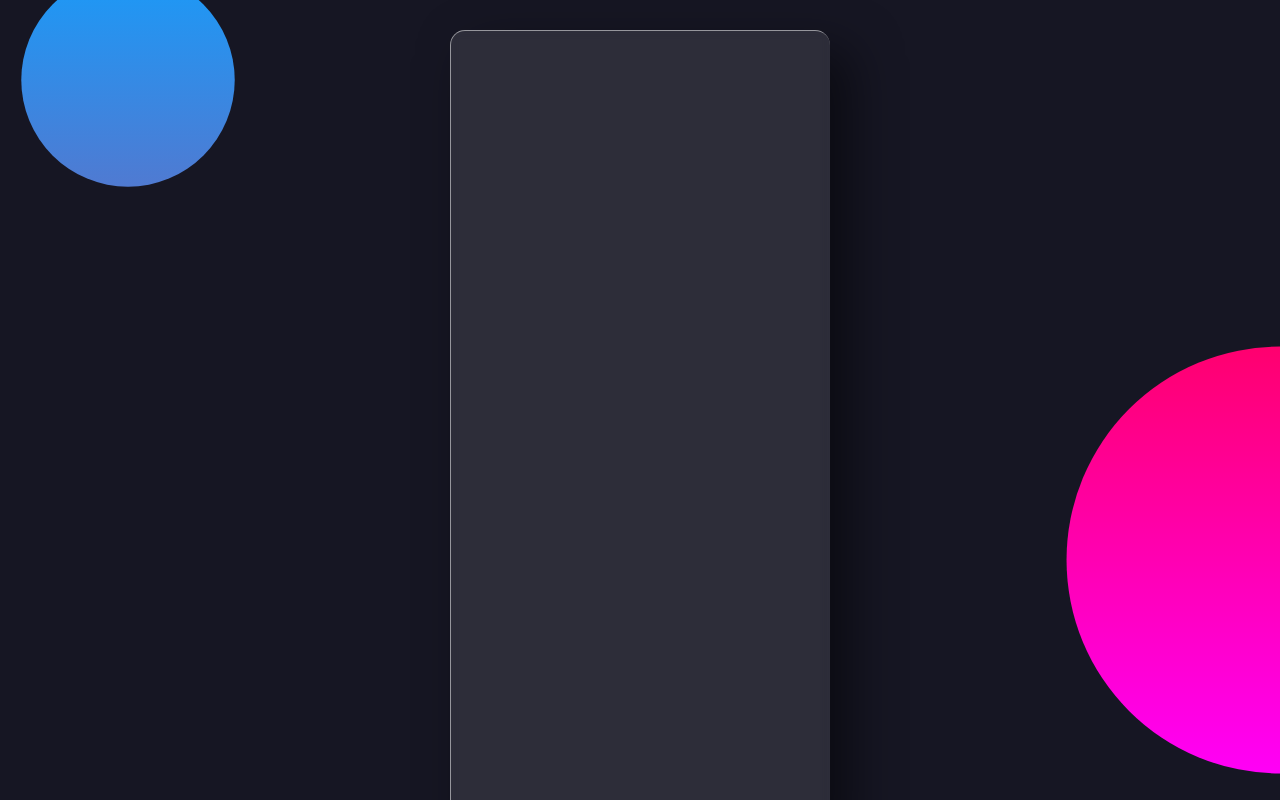
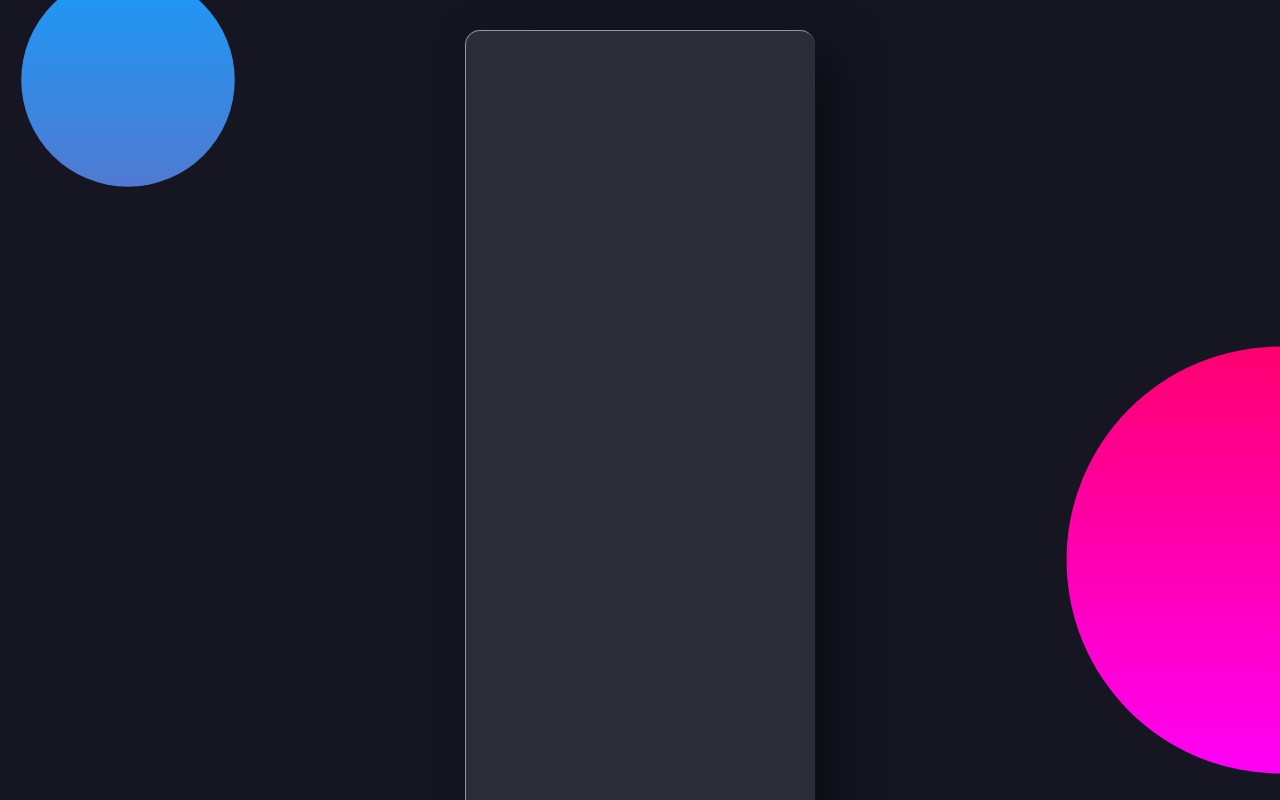
Before and after one commit to David-MM18/secreto, a plain HTML site: page pages1.html in a window 1280 px wide. Shown: the top 800 px of the page. Drawn offline with Linux system fonts and the light colour scheme.

Commit message:
Update style1.css 2

```diff
--- a/css/style1.css
+++ b/css/style1.css
@@ -47,8 +47,8 @@ body::after{
 
 .container .card{
     position: relative;
-    width: 380px;
-    height: 800px;
+    width: 350px;
+    height: 1600px;
     margin: 30px;
     box-shadow: 20px 20px 50px rgba(0, 0, 0, 0.5);
     border-radius: 15px;
```
